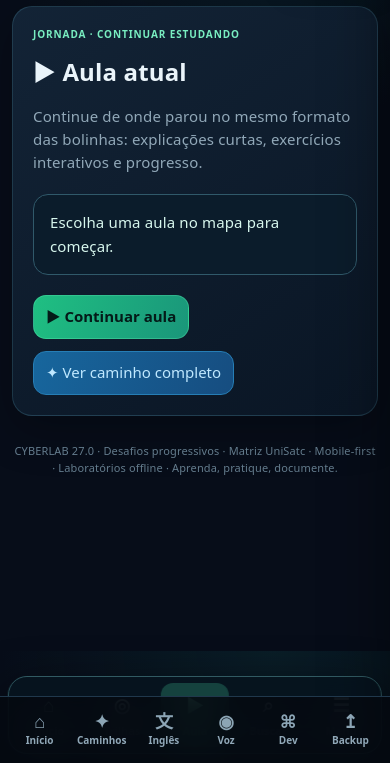
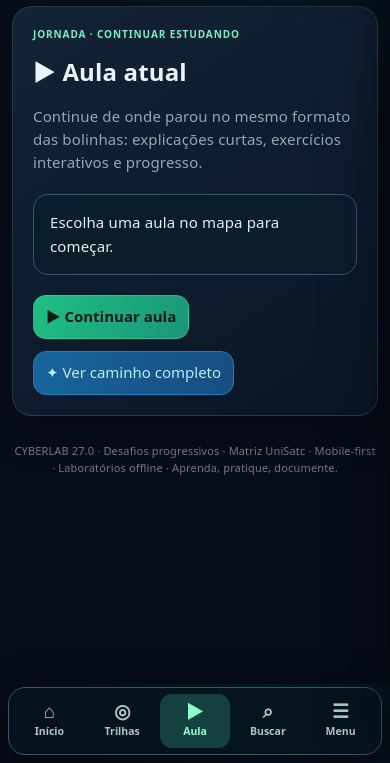
Before and after one commit to Osacul1/Cyberlab-pwa, a plain HTML site: page index.html in a window 390 px wide. Shown: the part 81-844 px from the top of the page. Drawn offline with Linux system fonts and the light colour scheme.

Commit message:
fix(mobile): remove overlapping bottom navigation and improve Samsung dock

```diff
--- a/index.html
+++ b/index.html
@@ -2434,4 +2434,41 @@ window.cy12Repeat=()=>{step=0;answer=-1;checked=false;score=0;challengeDraft='';
  const practice=document.querySelector('.cy-menu-categories .cy-menu-group:nth-child(2) .cy-group-items');if(practice){const b=document.createElement('button');b.type='button';b.dataset.tab='projects';b.innerHTML='<span aria-hidden="true">🧩</span><div><b>Projetos guiados</b><small>14 desafios práticos por etapa</small></div>';b.onclick=window.cy17Go;practice.append(b)}
  window.addEventListener('storage',renderList);renderList();
 })();
-</script><link rel="stylesheet" href="./simlabs.css"><link rel="stylesheet" href="./cases.css"><script src="./simlabs.js" defer></script><script src="./deep-lessons.js" defer></script><script src="./deep-skills.js" defer></script><script src="./deep-advanced.js" defer></script><script src="./cases.js" defer></script></body></html>
+</script><link rel="stylesheet" href="./simlabs.css"><link rel="stylesheet" href="./cases.css"><script src="./simlabs.js" defer></script><script src="./deep-lessons.js" defer></script><script src="./deep-skills.js" defer></script><script src="./deep-advanced.js" defer></script><script src="./cases.js" defer></script>
+<style id="cy27-bottom-navigation-hotfix">
+/* CYBERLAB 27.1: substituir a barra antiga duplicada pelo dock responsivo. */
+#bottomNav{display:none!important}
+@media(max-width:699px){
+  :root{--bottom:calc(96px + env(safe-area-inset-bottom,0px))}
+  body{padding-bottom:var(--bottom)}
+  .app{padding-bottom:calc(112px + env(safe-area-inset-bottom,0px))}
+  #cy14Dock{
+    width:min(calc(100vw - 16px),430px);
+    max-width:calc(100vw - 16px);
+    bottom:calc(8px + env(safe-area-inset-bottom,0px));
+    padding:6px 5px;
+    gap:2px;
+    border-radius:17px;
+    justify-content:space-between
+  }
+  #cy14Dock button{
+    box-sizing:border-box;
+    min-width:0;
+    min-height:54px;
+    flex:1 1 0;
+    padding:6px 2px;
+    font-size:clamp(10px,2.7vw,11px);
+    line-height:1.2;
+    white-space:nowrap;
+    touch-action:manipulation
+  }
+  #cy14Dock button span{font-size:19px;line-height:1.2}
+}
+#cy14Dock button:focus-visible{outline:2px solid #4ff2aa;outline-offset:-2px}
+@supports selector(body:has(input:focus)){
+  body:has(input:focus) #cy14Dock,
+  body:has(textarea:focus) #cy14Dock,
+  body:has(select:focus) #cy14Dock{opacity:0;pointer-events:none}
+}
+</style>
+</body></html>
```
